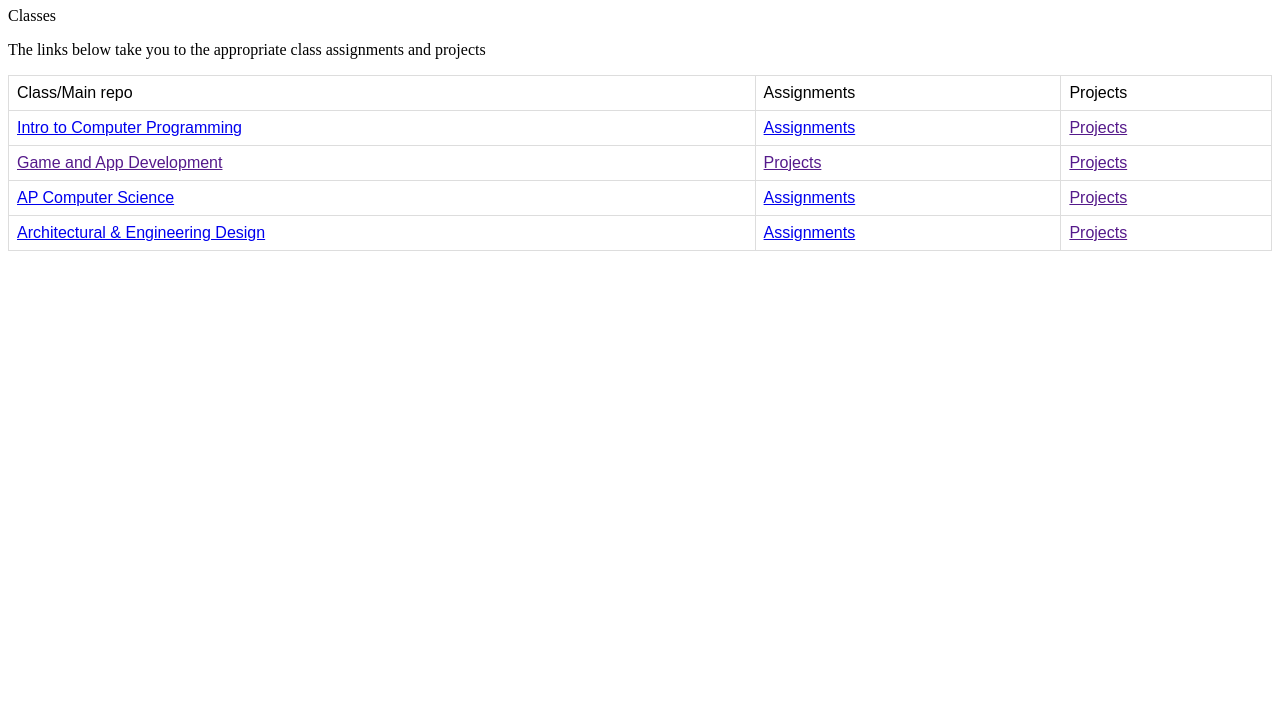
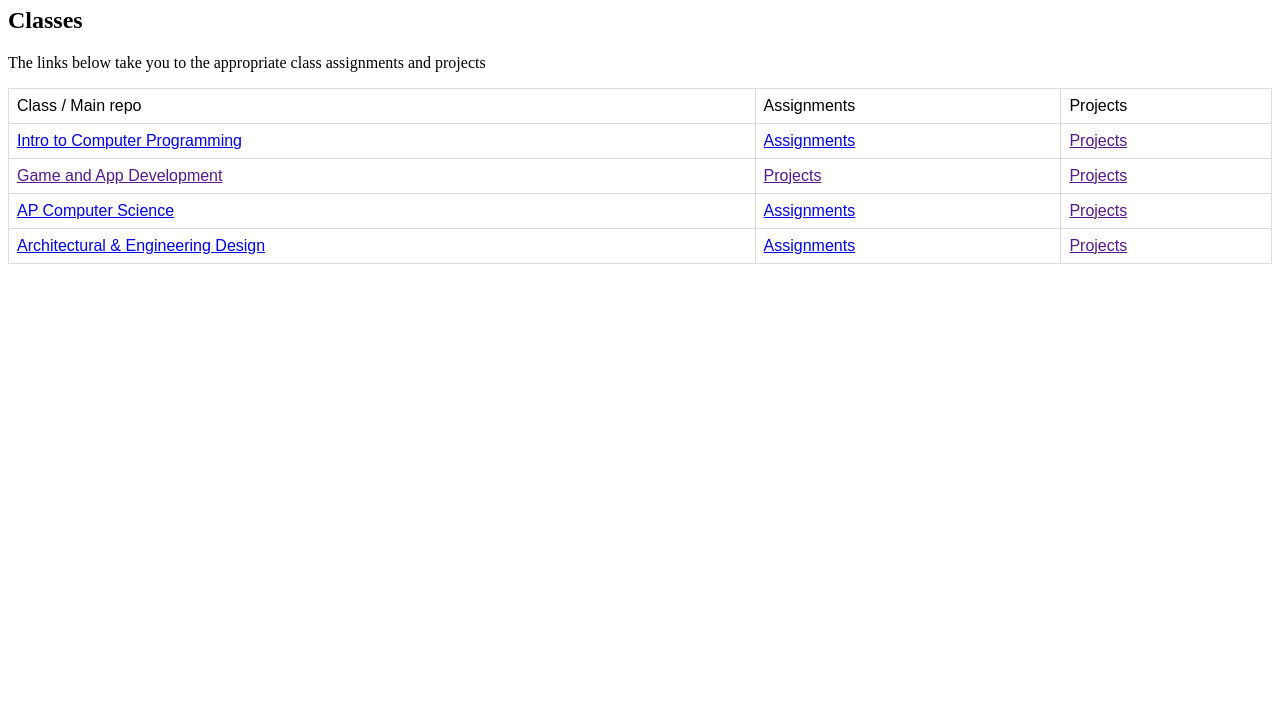
Before and after one commit to MichaelTMiyoshi/michaeltmiyoshi.github.io, a plain HTML site: page index.html in a window 1280 px wide. Shown: the part 73-800 px from the top of the page. Drawn offline with Linux system fonts and the light colour scheme.

Commit message:
Update index.html

```diff
--- a/index.html
+++ b/index.html
@@ -18,11 +18,11 @@ td, th {
 </head>
 <body>
 <h1>Michael T. Miyoshi GitHub Repository Index</h1>
-<p>Classes</p>
+<h2>Classes</h2>
 <p>The links below take you to the appropriate class assignments and projects</p>
 <table>
   <tr>
-    <td>Class/Main repo</td>
+    <td>Class / Main repo</td>
     <td>Assignments</td>
     <td>Projects</td>
   </tr>
```
